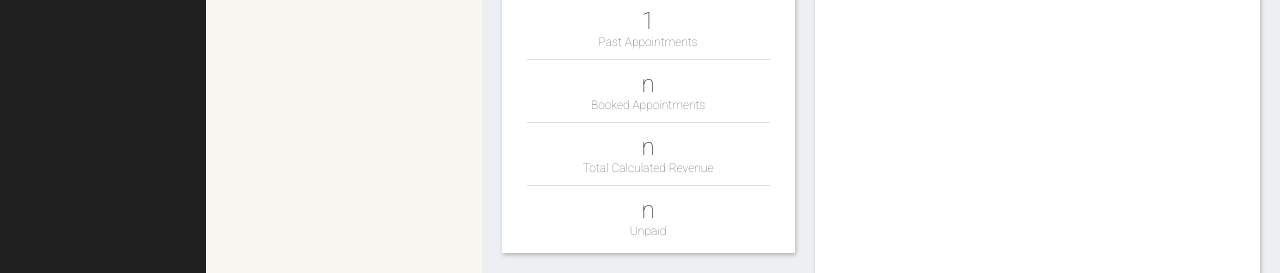
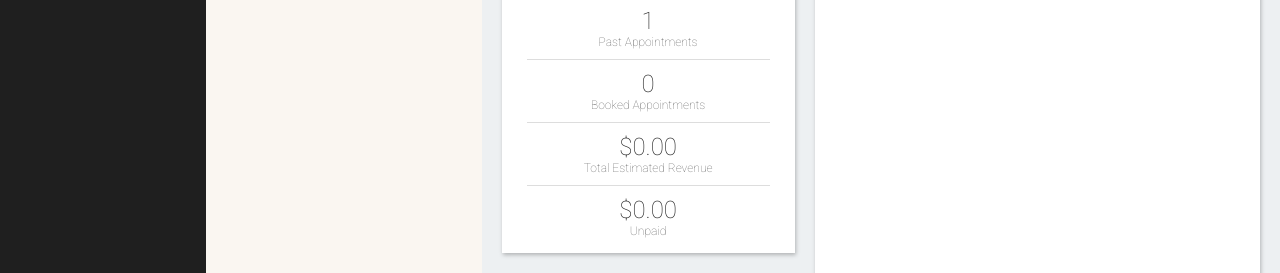
Before and after one commit to ryanhartwig/bookeasy, a Next.js app in the folder next/: page /clients in a window 1280 px wide. Both pictures are taken after a click on the element "Steven Price". Shown: the part 527-800 px from the top of the page. Built offline with nearby package versions, Linux system fonts and the light colour scheme.

Commit message:
Calculate metrics from sample data

```diff
--- a/next/src/app/clients/details.tsx
+++ b/next/src/app/clients/details.tsx
@@ -26,6 +26,16 @@ export const Details: React.FC<DetailsProps> = ({selected}) => {
       app.client_id === selected.id && app.start_date >= Date.now()
     );
   }, [selected.id]);
+
+  const unpaid = useMemo<string>(() => {
+    console.log(previous.concat(booked));
+
+    return previous.concat(booked)
+      .filter(app => !app.is_paid)
+      .map(app => app.service_cost)
+      .reduce((a, b) => a + b, 0)
+      .toFixed(2)
+  }, [booked, previous]);
 
   return (
     <div className={styles.details}>
@@ -66,17 +76,17 @@ export const Details: React.FC<DetailsProps> = ({selected}) => {
             </div>
             <hr />
             <div className={styles.metric}>
-              <p>n</p>
+              <p>{booked.length}</p>
               <p className={styles.label}>Booked Appointments</p>
             </div>
             <hr />
             <div className={styles.metric}>
-              <p>n</p>
-              <p className={styles.label}>Total Calculated Revenue</p>
+              <p>${previous.map(p => p.service_cost).reduce((a, b) => a + b, 0).toFixed(2)}</p>
+              <p className={styles.label}>Total Estimated Revenue</p>
             </div>
             <hr />
             <div className={styles.metric}>
-              <p>n</p>
+              <p>${unpaid}</p>
               <p className={styles.label}>Unpaid</p>
             </div>
         </Card>
--- a/next/src/types/Appointment.ts
+++ b/next/src/types/Appointment.ts
@@ -11,4 +11,5 @@ export interface Appointment {
   service_provider: string,
   service_cost: number,
   is_video: boolean,
+  is_paid: boolean,
 };
--- a/next/src/utility/sample_data/sample_appointments.ts
+++ b/next/src/utility/sample_data/sample_appointments.ts
@@ -19,6 +19,7 @@ export const sample_appointments: Appointment[] = [{
     service_name: 'Initial Consult',
     service_provider: 'Christina Bronson',
     is_video: true,
+    is_paid: true,
   }, {
     id: 'app2',
     user_id: 'christinabronson',
@@ -32,5 +33,6 @@ export const sample_appointments: Appointment[] = [{
     service_name: 'Full Consult',
     service_provider: 'Johnson Team',
     is_video: true,
+    is_paid: !!Math.round(Math.random()),
   }
 ];
```
